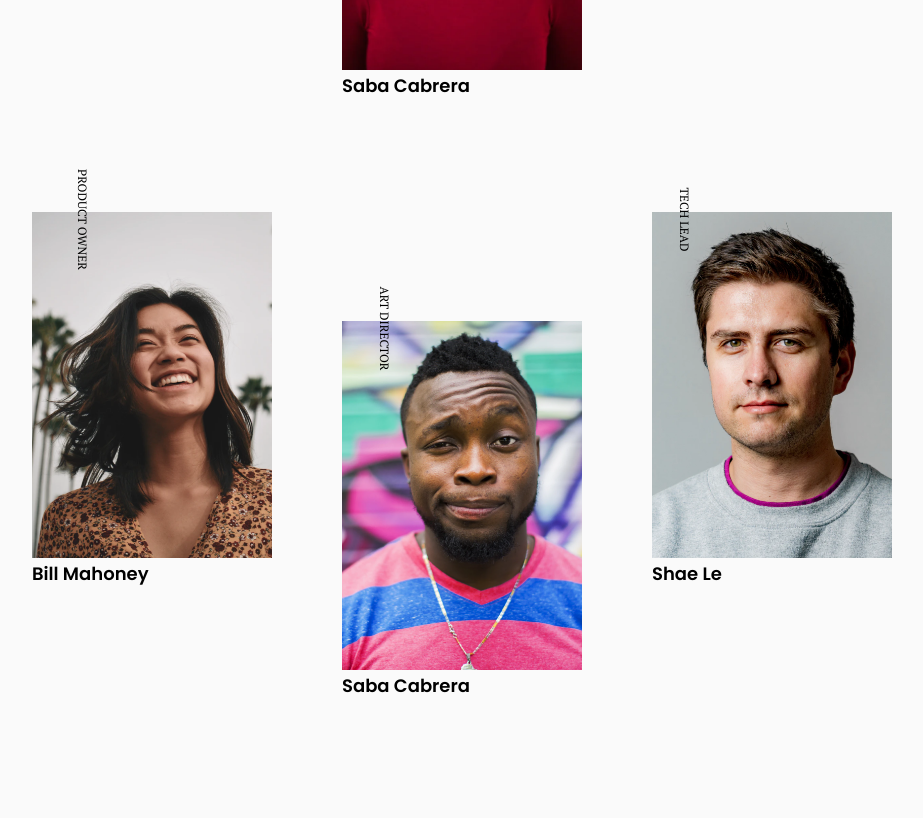
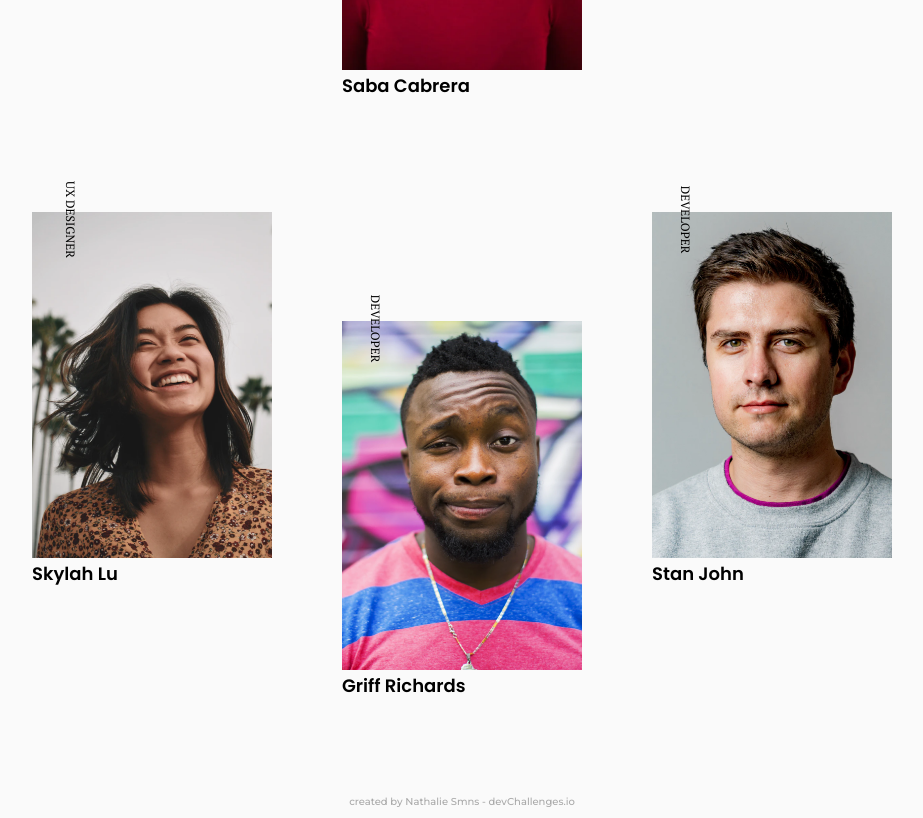
Before and after one commit to nathaliesmns/my_team_page, a plain HTML site: page index.html in a window 1280 px wide. Shown: the part 885-1703 px from the top of the page, without its empty margins (178-1101 px from the left). Before the commit the page ends 1584 px from the top, so only its background shows below. Drawn offline with Linux system fonts and the light colour scheme.

Commit message:
🎨final html structure

```diff
--- a/_layout.scss
+++ b/_layout.scss
@@ -7,6 +7,11 @@ figure {
 
 p {
     margin: 0;
+}
+
+footer {
+    font-family: $font-footer;
+    color: $footer-text;
 }
 
 .header {
@@ -22,3 +27,9 @@ p {
     }
 
 }
+
+.footer {
+    padding-top: $size-96;
+    text-align: center;
+    margin-bottom: $size-10;
+}
--- a/index.html
+++ b/index.html
@@ -39,7 +39,7 @@
           <div class="person">
             <figure role="group">
               <div class="person__role role uppercase">
-                <f:translate ></f:translate>
+                <p>Product Owner</p>
               </div>
               <img src="images/photo1.png" alt="Male Person" width="240">
               <figcaption class="person__name name">
@@ -80,11 +80,11 @@
           <div class="person">
             <figure role="group">
               <div class="person__role role uppercase">
-                <p>Product Owner</p>
+                <p>UX Designer</p>
               </div>
               <img src="images/photo4.png" alt="Male Person" width="240">
               <figcaption class="person__name name">
-                <p>Bill Mahoney</p>
+                <p>Skylah Lu</p>
               </figcaption>
             </figure>
           </div>
@@ -92,11 +92,11 @@
           <div class="person person--offset">
             <figure role="group">
               <div class="person__role role uppercase">
-                <p>Art director</p>
+                <p>Developer</p>
               </div>
               <img src="images/photo5.png" alt="Male Person" width="240">
               <figcaption class="person__name name">
-                <p>Saba Cabrera</p>
+                <p>Griff Richards</p>
               </figcaption>
             </figure>
           </div>
@@ -104,17 +104,22 @@
           <div class="person">
             <figure role="group">
               <div class="person__role role uppercase">
-                <p>Tech Lead</p>
+                <p>Developer</p>
               </div>
               <img src="images/photo6.png" alt="Male Person" width="240">
               <figcaption class="person__name name">
-                <p>Shae Le
-                </p>
+                <p>Stan John</p>
               </figcaption>
             </figure>
           </div>
         </div>
       </div>
    </section>
+
+   <footer class="footer">
+      <div class="inner">
+        <p>created by Nathalie Smns - devChallenges.io</p>
+      </div>
+   </footer>
   </body>
 </html>
```
Also changed, not shown: css/main.css, css/main.min.css.
